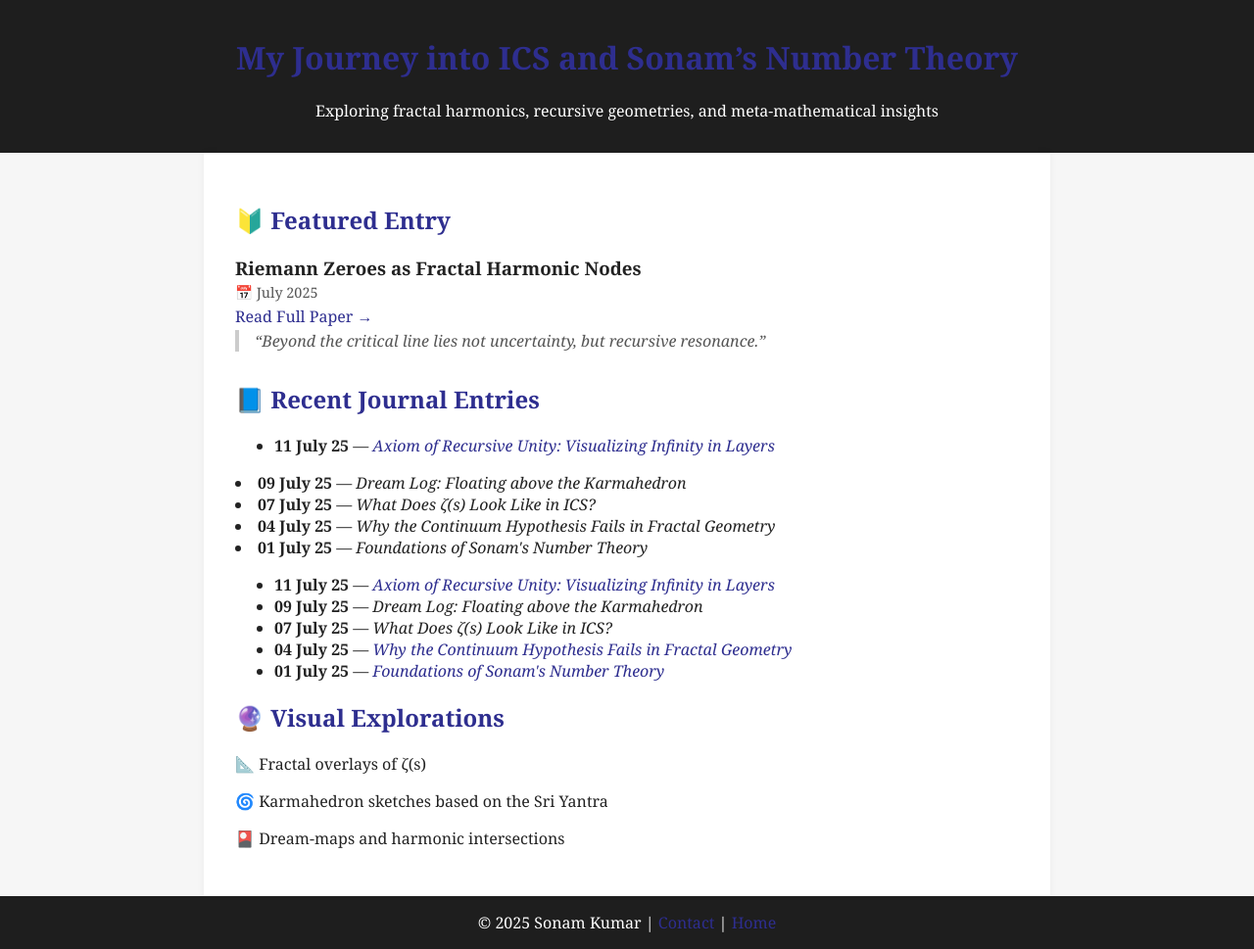
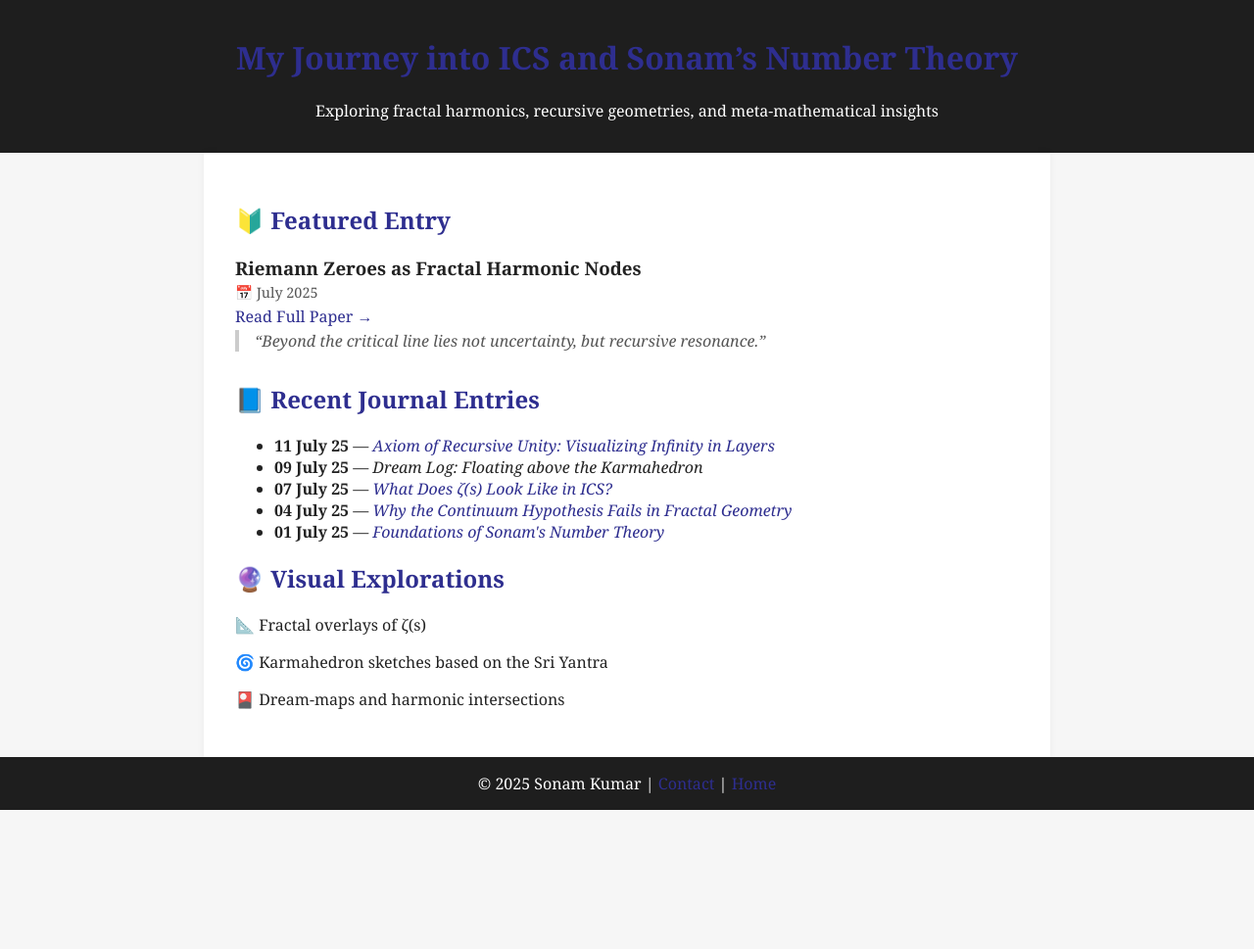
Before and after one commit to kumarsonam/kumarsonam.github.io, a Jekyll site: the page journal/index.html, which Jekyll copies as it is, in a window 1280 px wide. Shown: the whole page at 98% size. Built offline with Jekyll 4.4.1, drawn with Linux system fonts in a browser that asks for light colours; after the commit the page ends 900 px from its top, so only the background shows below that.

Commit message:
Added what-does-zeta-look-like-in-ics in journal

```diff
--- a/journal/index.html
+++ b/journal/index.html
@@ -73,22 +73,15 @@
     </section>
     <section>
         <h2>📘 Recent Journal Entries</h2>
-        <ul>
-            <li><b>11 July 25</b> — <a href="/journal/axiom-unity/"><i>Axiom of Recursive Unity: Visualizing Infinity in Layers</i></a></ul>
-            <li><b>09 July 25</b> — <i>Dream Log: Floating above the Karmahedron</i></li>
-            <li><b>07 July 25</b> — <i>What Does ζ(s) Look Like in ICS?</i></li>
-            <li><b>04 July 25</b> — <i>Why the Continuum Hypothesis Fails in Fractal Geometry</i></li>
-            <li><b>01 July 25</b> — <i>Foundations of Sonam's Number Theory</i></li>
-        </ul>
+
         <ul>
             <li><b>11 July 25</b> — <a href="/2025/07/11/axiom-unity.html
                 "><i>Axiom of Recursive Unity: Visualizing Infinity in Layers</i></a></li>
             <li><b>09 July 25</b> — <i>Dream Log: Floating above the Karmahedron</i></li>
-            <li><b>07 July 25</b> — <i>What Does ζ(s) Look Like in ICS?</i></li>
+            <li><b>07 July 25</b> — <a href="/2025/07/07/what-does-zeta-look-like-in-ics.html"><i>What Does ζ(s) Look Like in ICS?</i></a></li>
             <li><b>04 July 25</b> — <a href="/2025/07/04/continuum-hypothesis-fractal-geometry.html"><i>Why the Continuum Hypothesis Fails in Fractal Geometry</i></a></li>
             <li><b>01 July 25</b> — <a href="/2025/07/01/foundations-sonam-number-theory.html"><i>Foundations of Sonam's Number Theory</i></a></li>
         </ul>
-
     </section>
     <section>
         <h2>🔮 Visual Explorations</h2>
```
Also changed, not shown: 1 other file.
